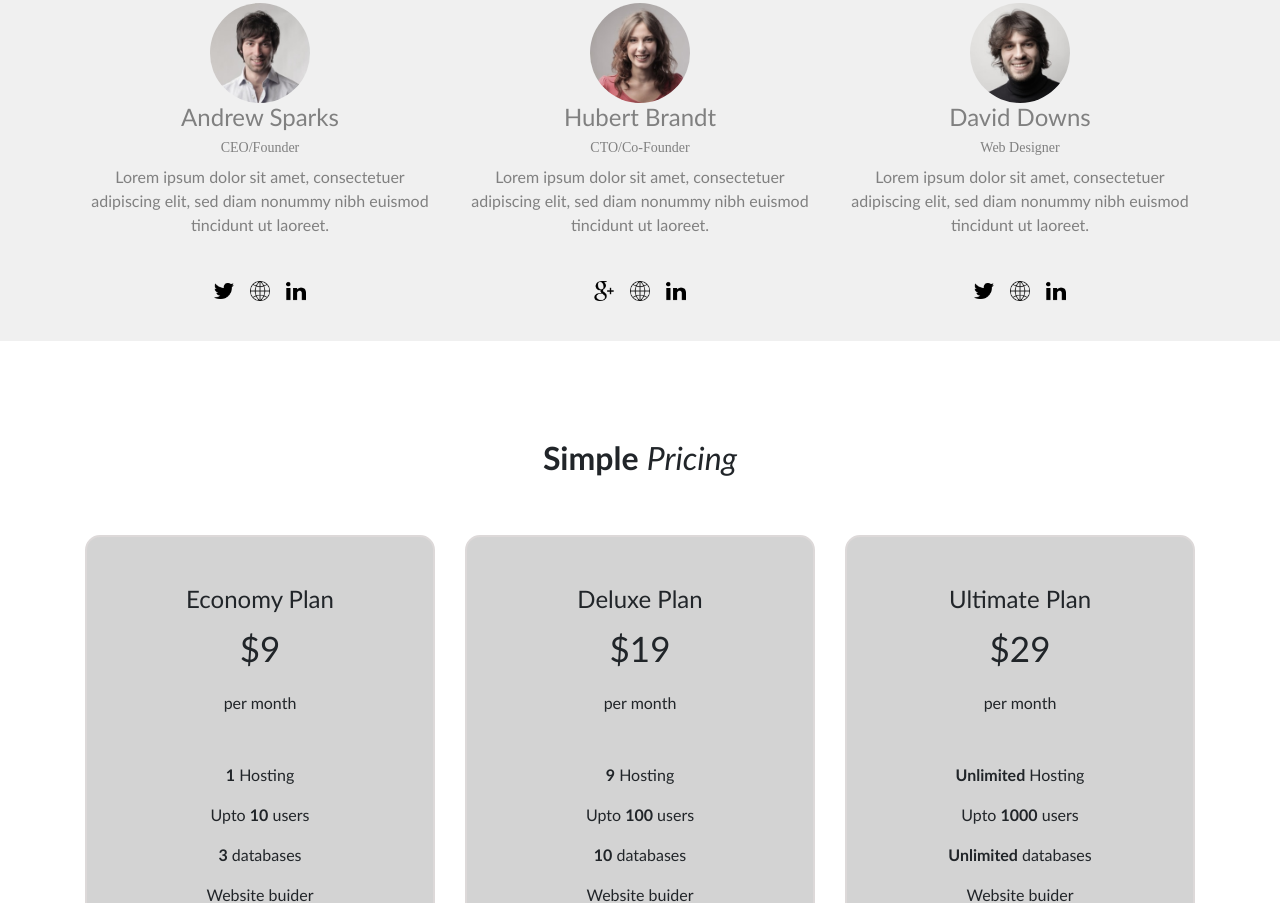
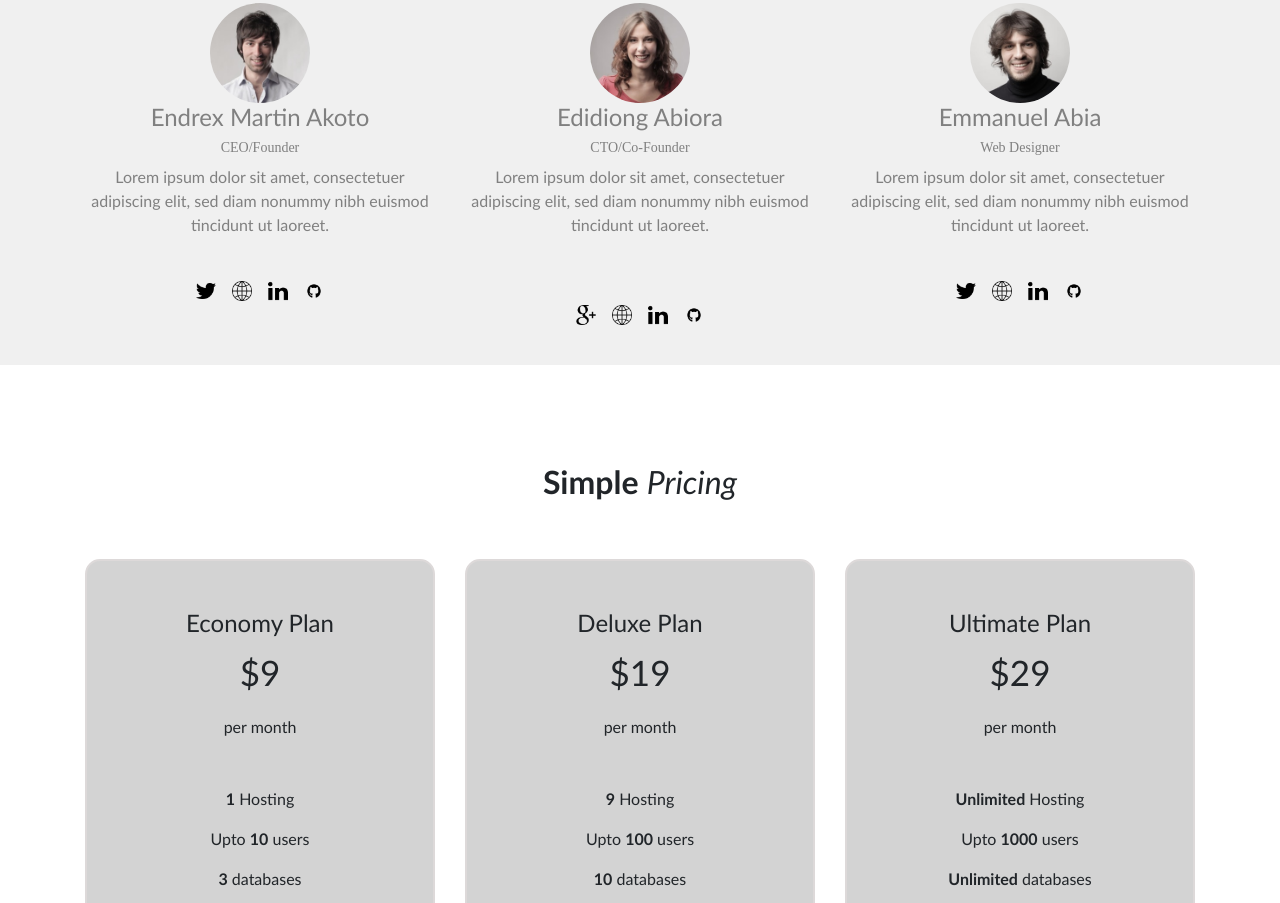
Before and after one commit to EndrexAkoto/SkillHive, a plain HTML site: page index.html in a window 1280 px wide. Shown: the part 3996-4899 px from the top of the page. Drawn offline with nearby package versions, Linux system fonts and the light colour scheme.

Commit message:
update to links

```diff
--- a/index.html
+++ b/index.html
@@ -356,7 +356,7 @@
         <div class="row">
             <div class="col">
                 <img src="./images/team1.jpg" alt="" class="team">
-                <br><h4>Andrew Sparks</h4>
+                <br><h4>Endrex Martin Akoto</h4>
                  <h6 class="slant">CEO/Founder</h6>
                  <p>Lorem ipsum dolor sit amet, consectetuer
                     <br>adipiscing elit, sed diam nonummy nibh euismod
@@ -364,21 +364,26 @@
                     <br class="socials mb-5"><img src="./images/twitter.png" alt="" class="pic">
                         &emsp;<img src="./images/internet.png" alt="" class="pic">
                         &emsp;<img src="./images/linkedin.png" alt="" class="pic">
+                        &emsp;<img src="./images/github.png" alt="" class="pic">
+
             </div>
             <div class="col">
                 <img src="./images/team2.jpg" alt="" class="team">
-                <br><h4>Hubert Brandt</h4>
+                <br><h4>Edidiong Abiora</h4>
                  <h6 class="slant">CTO/Co-Founder</h6>
                  <p>Lorem ipsum dolor sit amet, consectetuer
                     <br>adipiscing elit, sed diam nonummy nibh euismod
                     <br>tincidunt ut laoreet.</p>
+                    <br class="socials mb-5">
                     <br class="social"><img src="./images/google-plus-logo.png" alt="" class="pic">
                         &emsp;<img src="./images/internet.png" alt="" class="pic">
                         &emsp;<img src="./images/linkedin.png" alt="" class="pic">
+                        &emsp;<img src="./images/github.png" alt="" class="pic">
+
             </div>
             <div class="col">
                 <img src="./images/team3.jpg" alt="" class="team">
-                <br><h4>David Downs</h4>
+                <br><h4>Emmanuel Abia</h4>
                 <h6 class="slant">Web Designer</h6>
                 <p>Lorem ipsum dolor sit amet, consectetuer
                    <br>adipiscing elit, sed diam nonummy nibh euismod
@@ -386,6 +391,8 @@
                    <br class="social"><img src="./images/twitter.png" alt="" class="pic">
                        &emsp;<img src="./images/internet.png" alt="" class="pic">
                        &emsp;<img src="./images/linkedin.png" alt="" class="pic">
+                       &emsp;<img src="./images/github.png" alt="" class="pic">
+
             </div>
         </div>
     </div>
```
Also changed, not shown: images/github.png (added).
